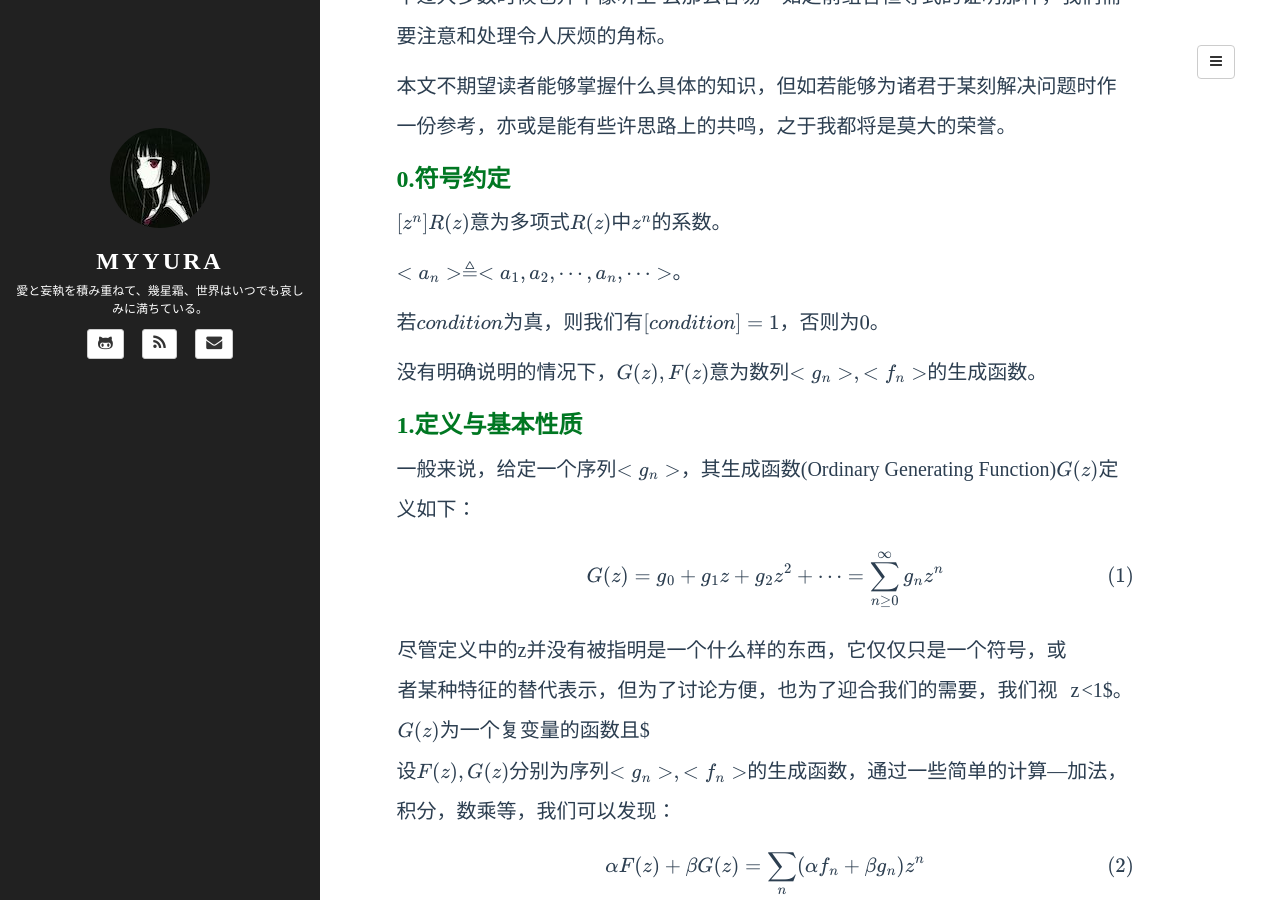
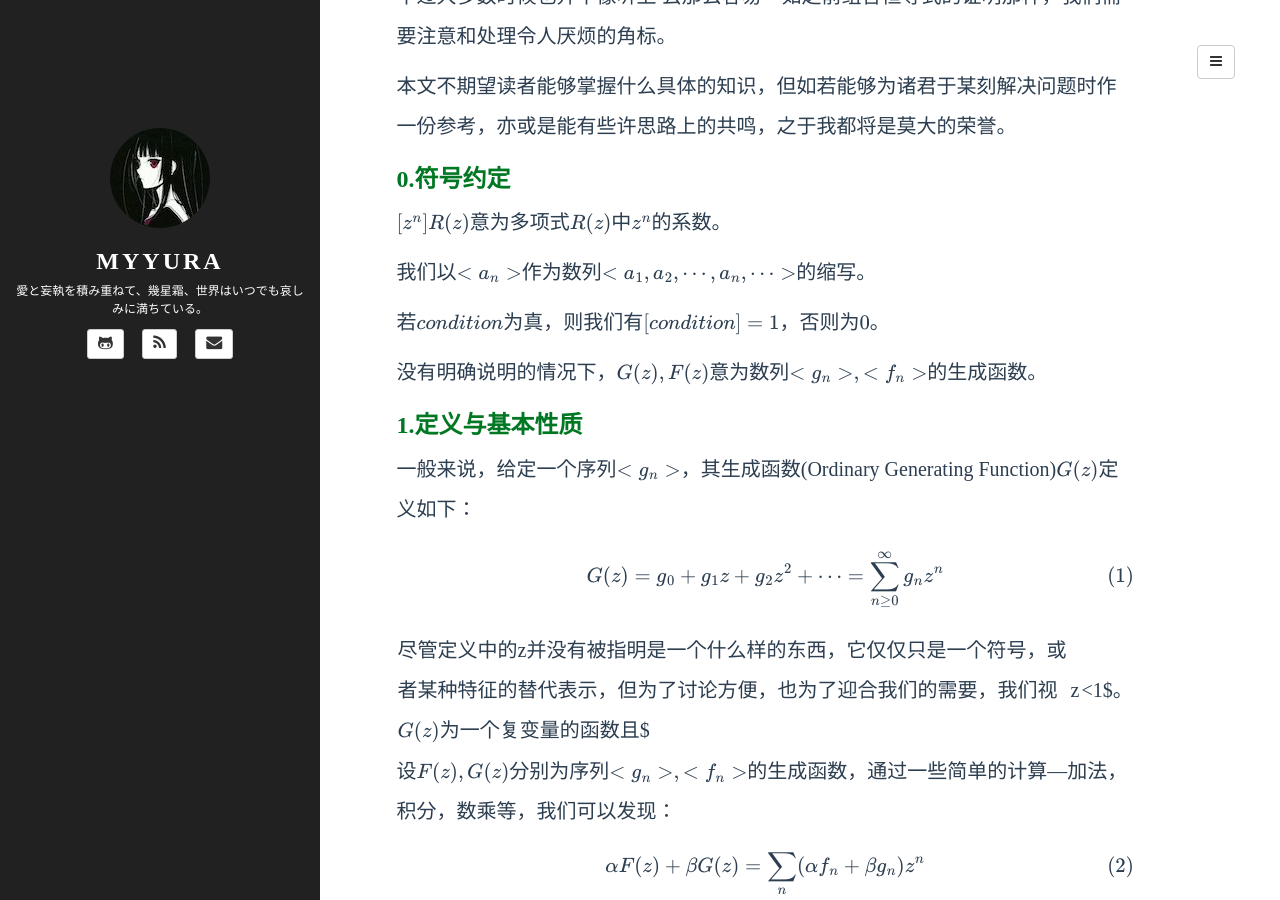
Before and after one commit to Myyura/myyura.github.io, a Jekyll site: the page built from _posts/mathematics/2018-7-14-myyura-2.md, in a window 1280 px wide and 900 px high, scrolled down 451 px. Built offline with Jekyll 4.4.1, drawn with Linux system fonts in a browser that asks for light colours; formulas are drawn with MathJax 3; a script that is not in the unit is left out; comment, search, counter and statistics services are not loaded.

Commit message:
Fix some typos

```diff
--- a/_posts/mathematics/2018-7-14-myyura-2.md
+++ b/_posts/mathematics/2018-7-14-myyura-2.md
@@ -22,7 +22,7 @@ tags: mathematics, combinatorics
 ## 0.符号约定
 $[z^n]R(z)$意为多项式$R(z)$中$z^n$的系数。
 
-$\<a_n\> \triangleq \<a_1, a_2, \cdots, a_n, \cdots\>$。
+我们以$\<a_n\>$作为数列$\<a_1, a_2, \cdots, a_n, \cdots\>$的缩写。
 
 若$condition$为真，则我们有$[condition] = 1$，否则为$0$。
 
```
